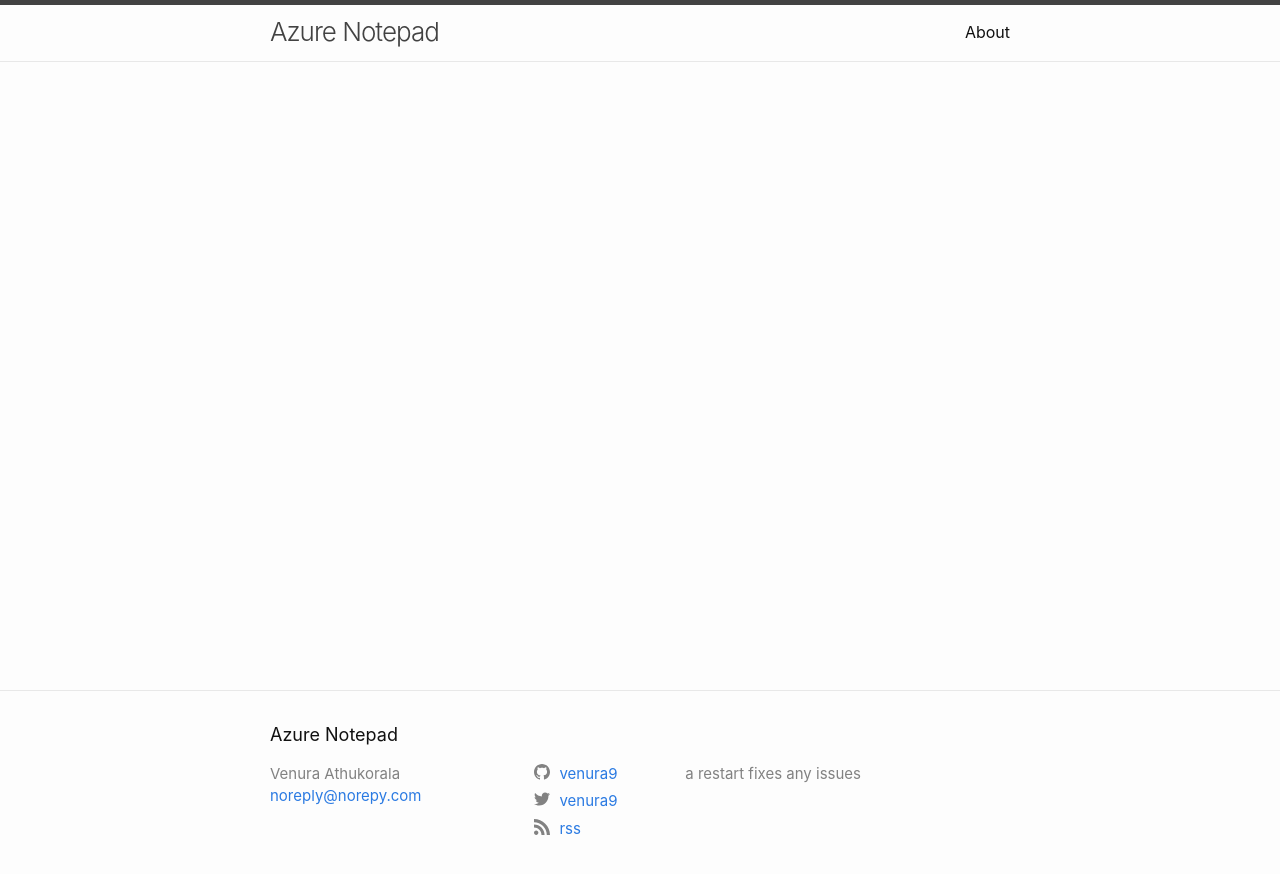
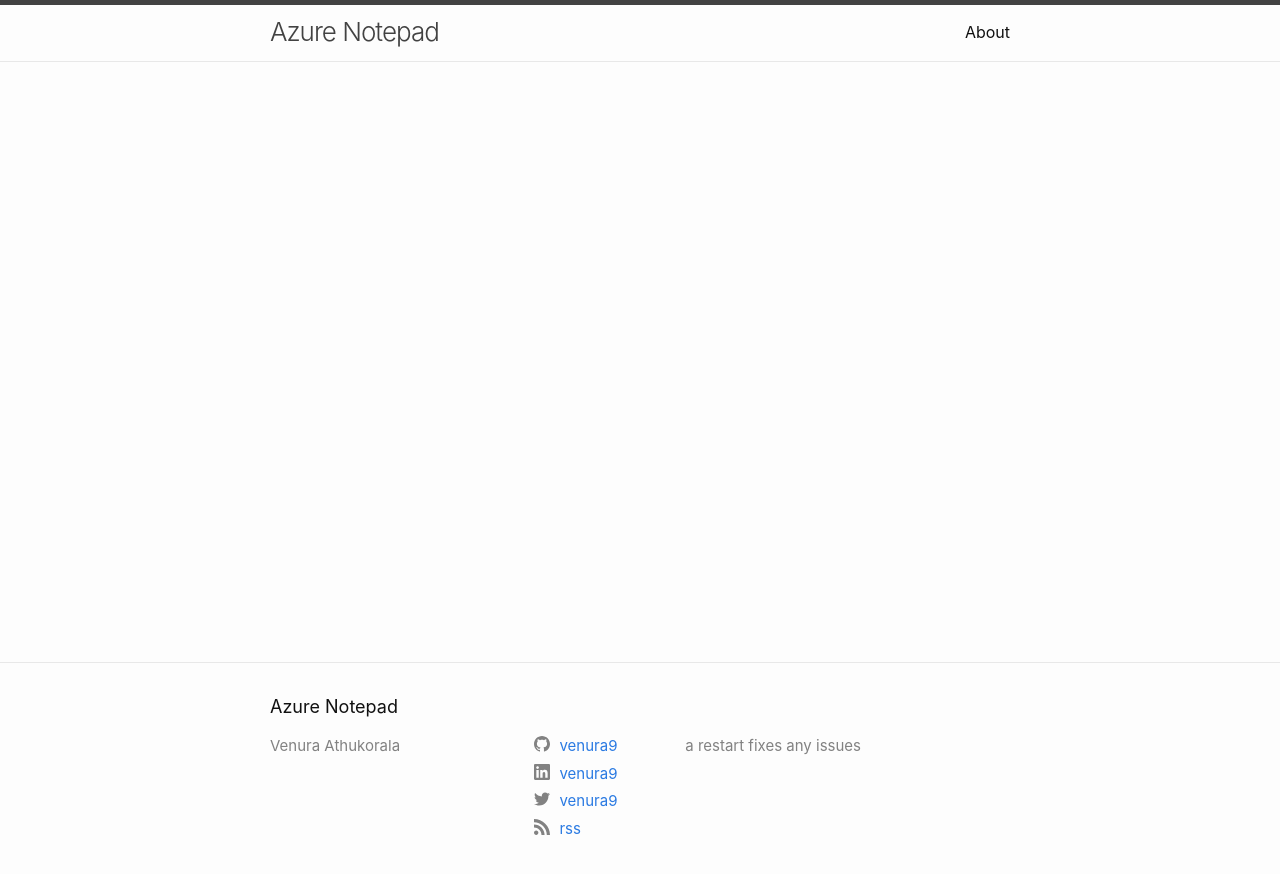
Before and after one commit to guysqr/ac3-blog, a Jekyll site: the page built from index.md, in a window 1280 px wide. Shown: the top 874 px of the page. Built offline with Jekyll 4.4.1, drawn with Linux system fonts in a browser that asks for light colours; part of the change alters nothing that is shown.

Commit message:
updated config

```diff
--- a/_config.yml
+++ b/_config.yml
@@ -1,6 +1,6 @@
 title: Azure Notepad
 author: Venura Athukorala
-email: noreply@norepy.com
+email:
 description: a restart fixes any issues
 # social links
 twitter_username: venura9
@@ -10,7 +10,7 @@ rss: rss
 # facebook_username: jekyll
 # flickr_username: jekyll
 # instagram_username: jekyll
-# linkedin_username: jekyll
+linkedin_username: venura9
 # pinterest_username: jekyll
 # youtube_username: jekyll
 # googleplus_username: +jekyll
@@ -32,12 +32,13 @@ minima:
 
 # If you want to link only specific pages in your header, uncomment
 # this and add the path to the pages in order as they should show up
-#header_pages:
-# - about.html
+header_pages:
+ - about.md
 
 # Build settings
 theme: minima
 
 plugins:
- - jekyll-feed
- - jekyll-seo-tag
+  - jekyll-feed
+  - jekyll-seo-tag
+  - jekyll-sitemap
```
